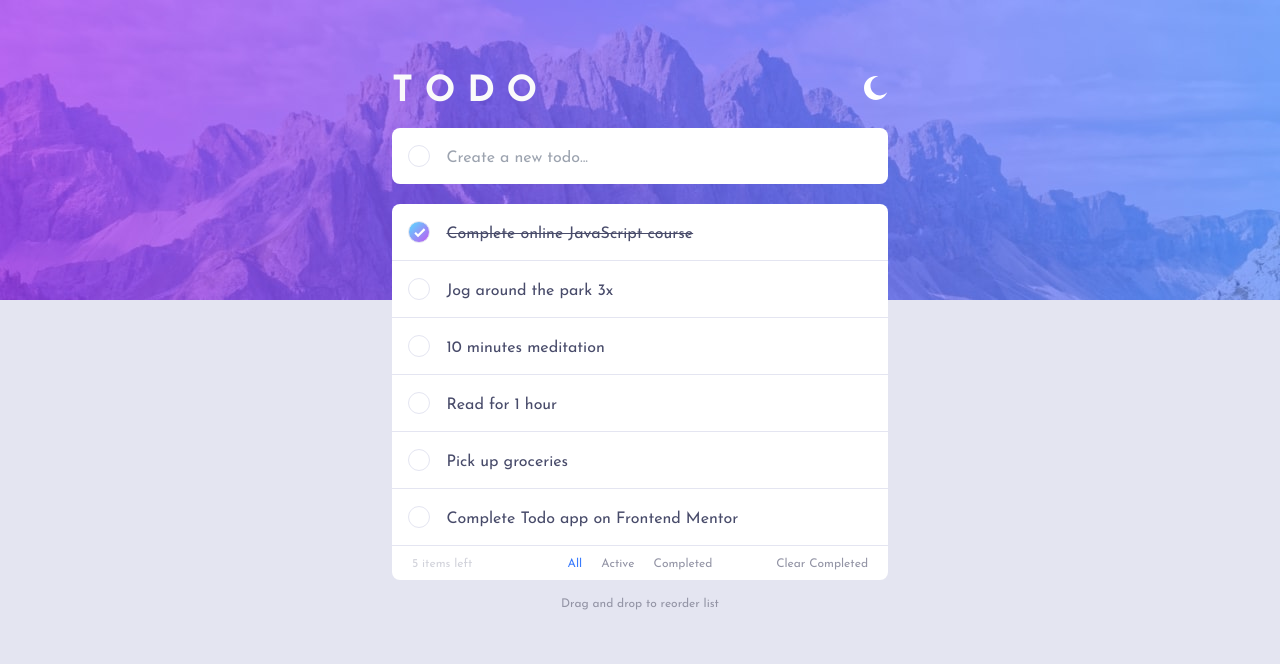
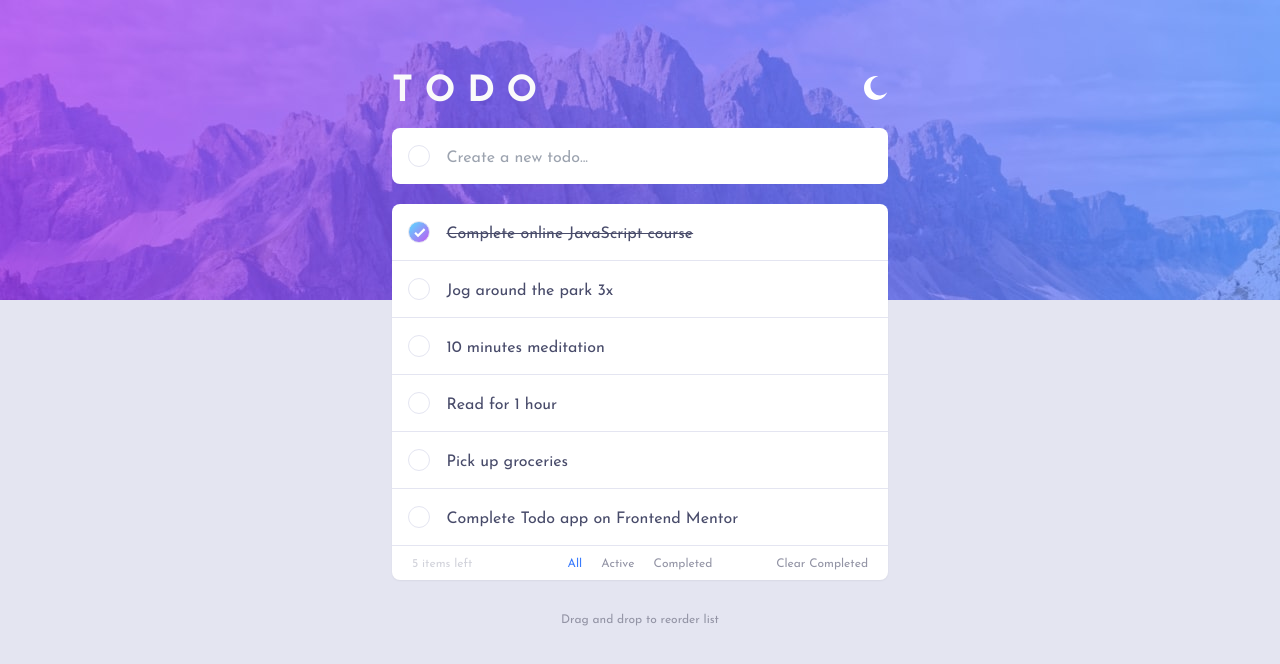
Before and after one commit to danharold/fe-mentor-todos, a Next.js app: page / in a window 1280 px wide. Shown: the top 664 px of the page. Built offline with nearby package versions, Linux system fonts and the light colour scheme.

Commit message:
shadow and footer margin

```diff
--- a/app/Body.tsx
+++ b/app/Body.tsx
@@ -22,7 +22,7 @@ function Body() {
       </div>
       <TodoInputForm />
       <TodoList />
-      <p className="text-center mt-4 font-primary text-xs text-light-greyish-blue-300 mx-auto">
+      <p className="text-center mt-8 font-primary text-xs text-light-greyish-blue-300 mx-auto">
         Drag and drop to reorder list
       </p>
     </div>
--- a/app/TodoList.tsx
+++ b/app/TodoList.tsx
@@ -44,7 +44,7 @@ function TodoList() {
   console.log(filteredTodos);
 
   return (
-    <div className="rounded-lg mt-5 bg-[#ffffff]">
+    <div className="rounded-lg shadow-sm mt-5 bg-[#ffffff]">
       <ul>
         {todos.map((todo: any) => (
           <li key={todo.body}>
```
